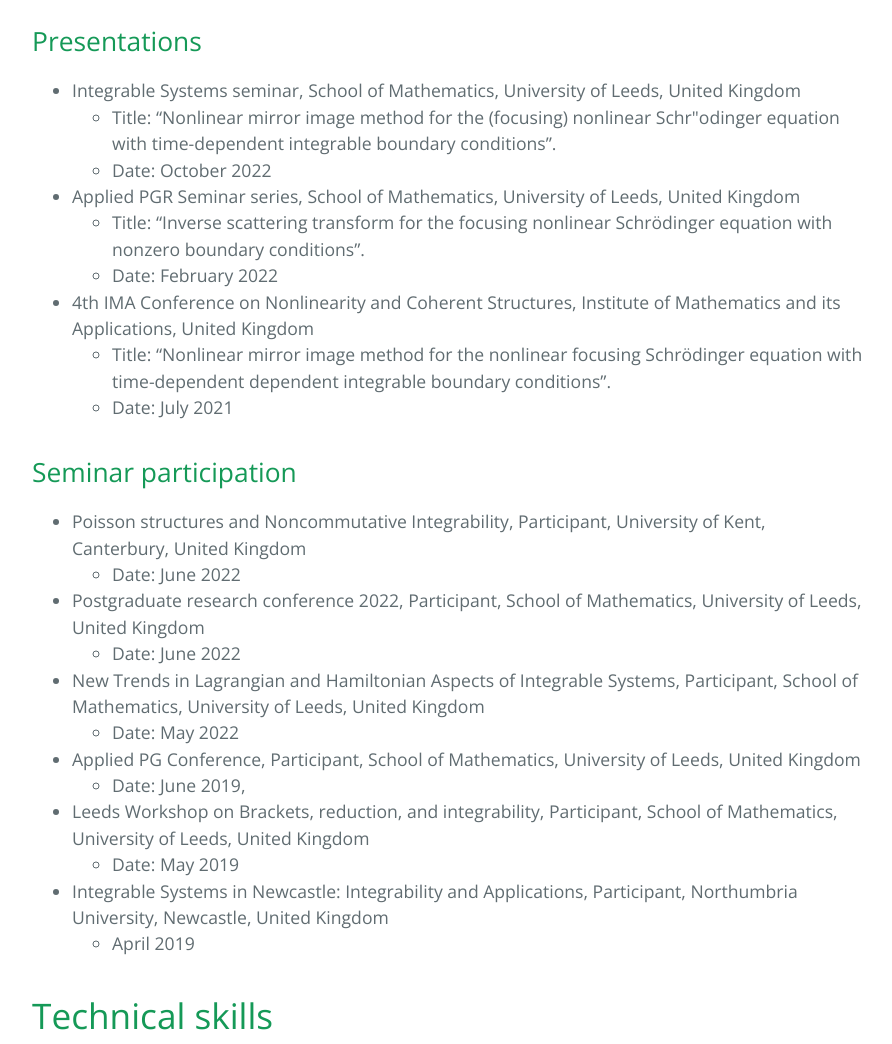
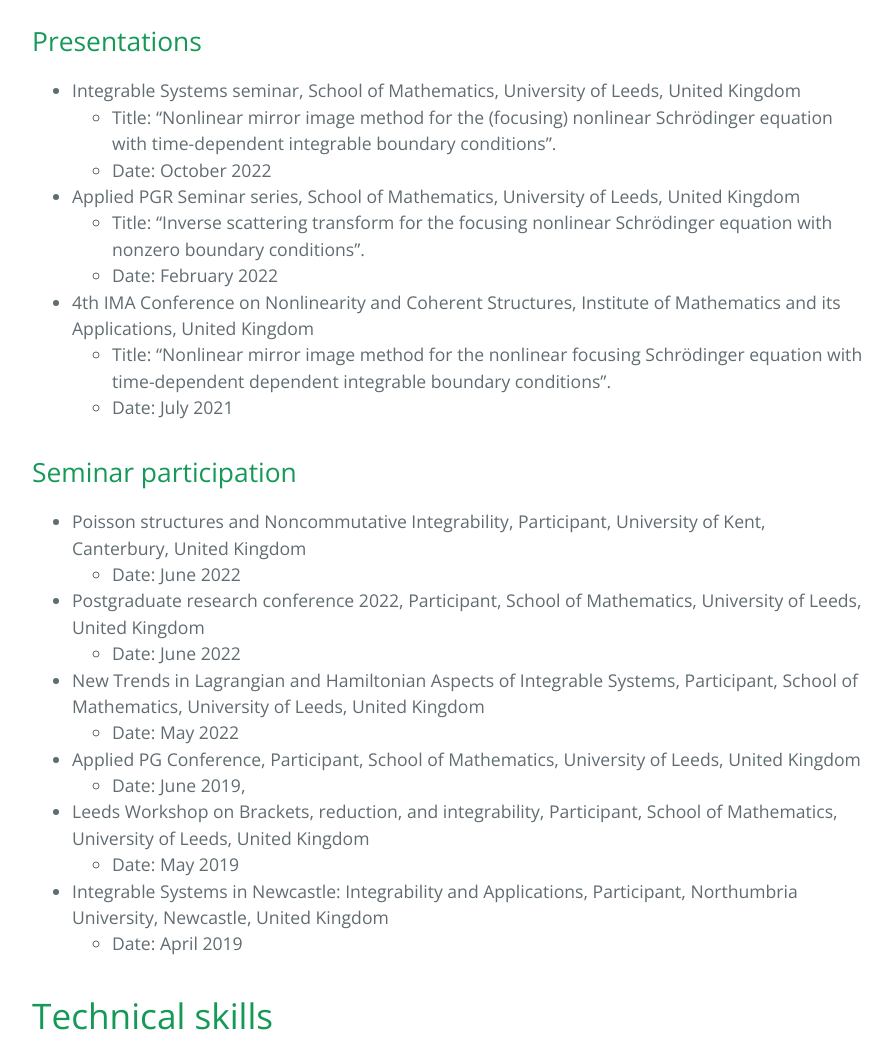
Before and after one commit to carlosdibaya/carlosdibaya.github.io, a Jekyll site: the page built from index.md, in a window 1280 px wide and 1400 px high, scrolled down 2060 px. Shown: the part 155-1199 px from the top of the window, without its empty margins (192-1084 px from the left). Built offline with Jekyll 4.4.1, drawn with Linux system fonts in a browser that asks for light colours.

Commit message:
Edit index file

```diff
--- a/index.md
+++ b/index.md
@@ -66,7 +66,7 @@ I have participated as a tutor in the following modules:
 ## Presentations
 
 * Integrable Systems seminar, School of Mathematics, University of Leeds, United Kingdom
-   - Title: "Nonlinear mirror image method for the (focusing) nonlinear Schr\"odinger equation with time-dependent integrable boundary conditions".
+   - Title: "Nonlinear mirror image method for the (focusing) nonlinear Schrödinger equation with time-dependent integrable boundary conditions".
    - Date: October 2022
 * Applied PGR Seminar series, School of Mathematics, University of Leeds, United Kingdom
   - Title: "Inverse scattering transform for the focusing nonlinear Schrödinger equation with nonzero boundary conditions".
@@ -89,7 +89,7 @@ dependent integrable boundary conditions".
 * Leeds Workshop on Brackets, reduction, and integrability, Participant, School of Mathematics, University of Leeds, United Kingdom
    - Date: May 2019
 * Integrable Systems in Newcastle: Integrability and Applications, Participant, Northumbria University, Newcastle, United Kingdom
-  - April 2019
+  - Date: April 2019
 
 # Technical skills
 
```
